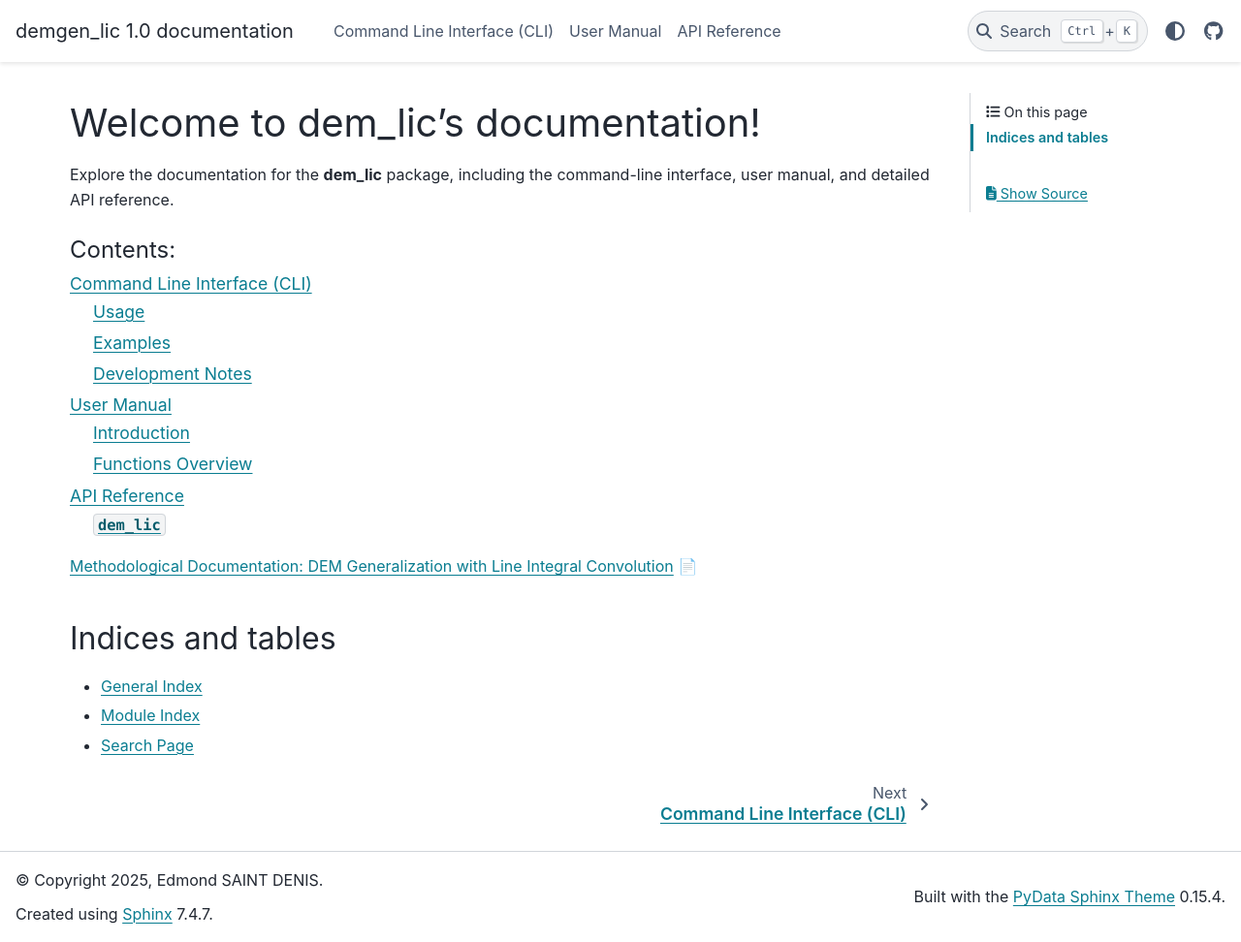
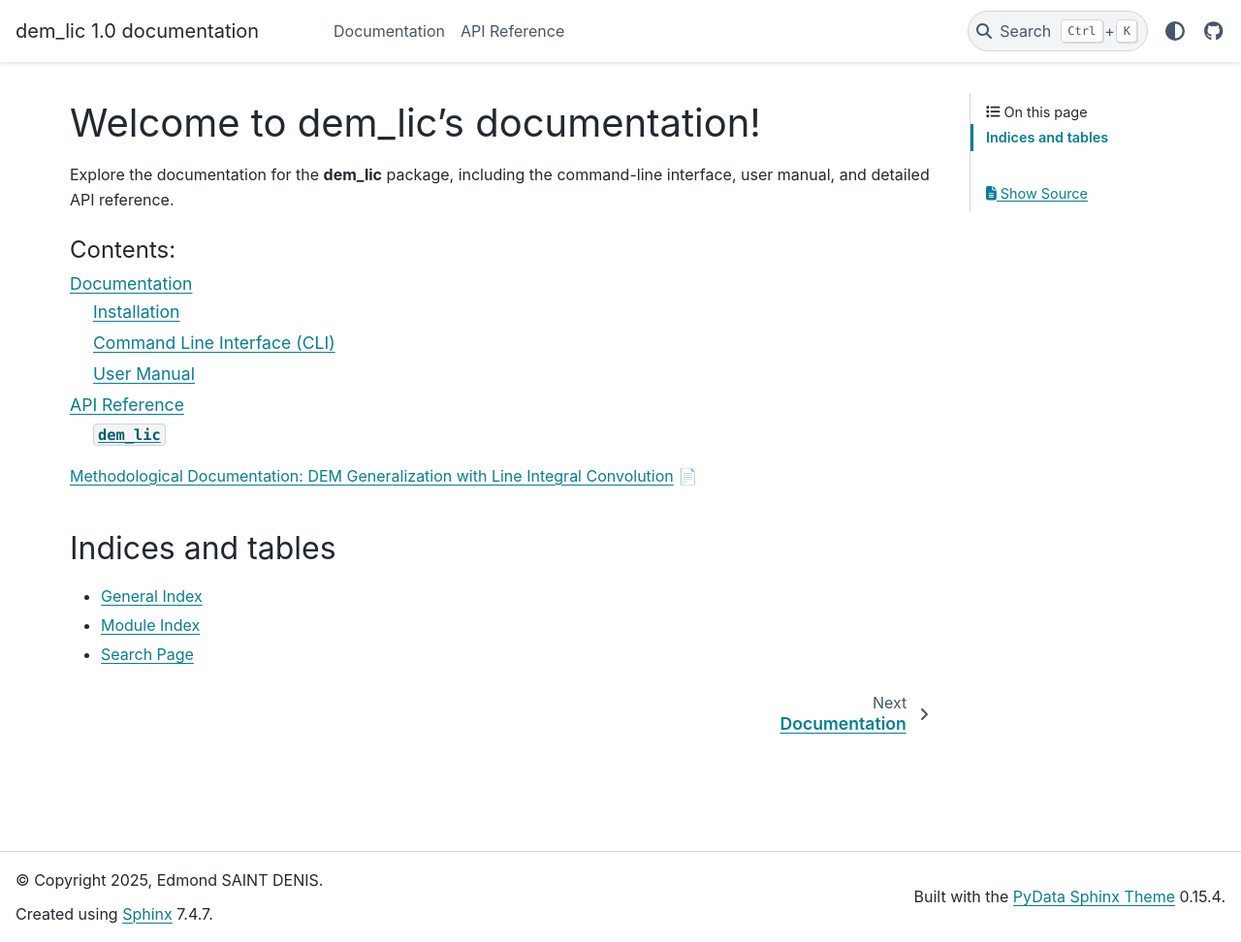
Before and after one commit to IGNF/dem_lic, a Sphinx documentation site: the page built from docs/index.md, in a window 1280 px wide and 972 px high. Shown: the whole window at 97% size. Built offline with Sphinx 7.4.7 and the PyData theme 0.15.4, drawn with Linux system fonts in a browser that asks for light colours.

Commit message:
Refactor documentation

````diff
--- a/docs/conf.py
+++ b/docs/conf.py
@@ -10,7 +10,7 @@ import sys
 sys.path.insert(0, os.path.abspath('../src'))
 
 
-project = 'demgen_lic'
+project = 'dem_lic'
 copyright = '2025, Edmond SAINT DENIS'
 author = 'Edmond SAINT DENIS'
 release = '1.0'
@@ -63,9 +63,9 @@ exclude_patterns = ['_build', 'Thumbs.db', '.DS_Store']
 html_theme = "pydata_sphinx_theme"
 html_static_path = ['_static']
 
-html_sidebars = {
-  "**": []
-}
+# html_sidebars = {
+#   "**": []
+# }
 html_theme_options = {
     # "show_nav_level": 0,  # Affiche les sous-niveaux dans la navigation
     # "navigation_depth": 1,  # Profondeur maximale des niveaux affichés
--- a/docs/index.md
+++ b/docs/index.md
@@ -7,8 +7,7 @@ Explore the documentation for the **dem_lic** package, including the command-lin
 :maxdepth: 2
 :caption: Contents:
 
-cli
-usage_manual
+documentation
 apidocs/index
 ```
 [Methodological Documentation: DEM Generalization with Line Integral Convolution](./_static/Methodological_Documentation_DEM_Generalization_with_Line_Integral_Convolution.pdf) 📄
````
Also changed, not shown: README.md (+8 -0 lines), docs/documentation.md (added, +14 -0 lines), docs/documentation/install.md (added, +54 -0 lines), docs/documentation/usage_manual.md (renamed from docs/usage_manual.md, +1 -1 lines), docs/documentation/cli.md (renamed from docs/cli.md).
